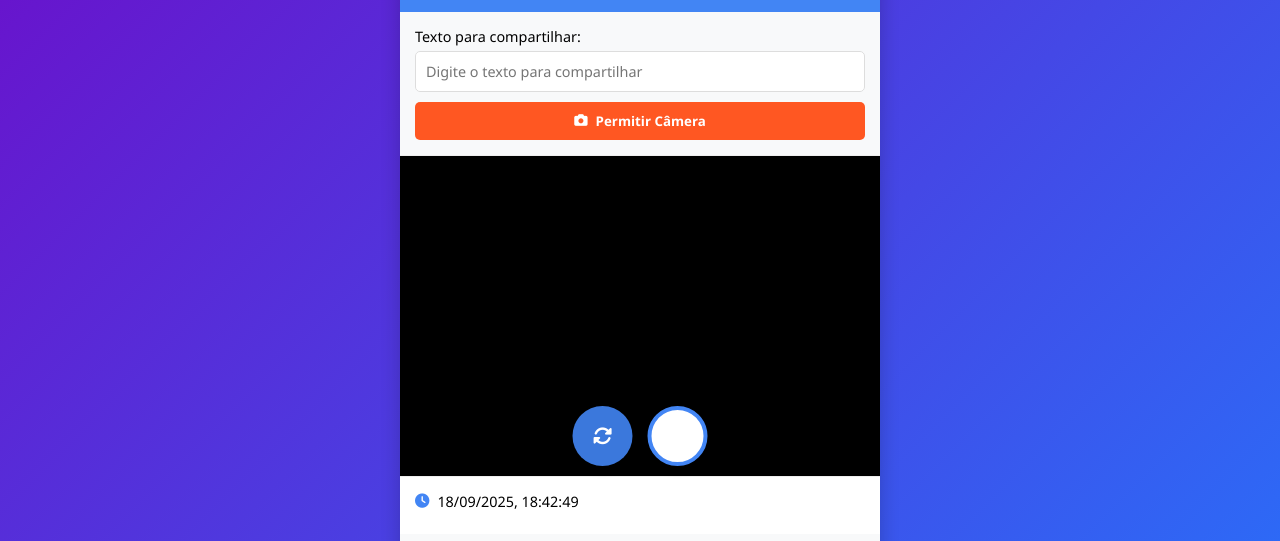
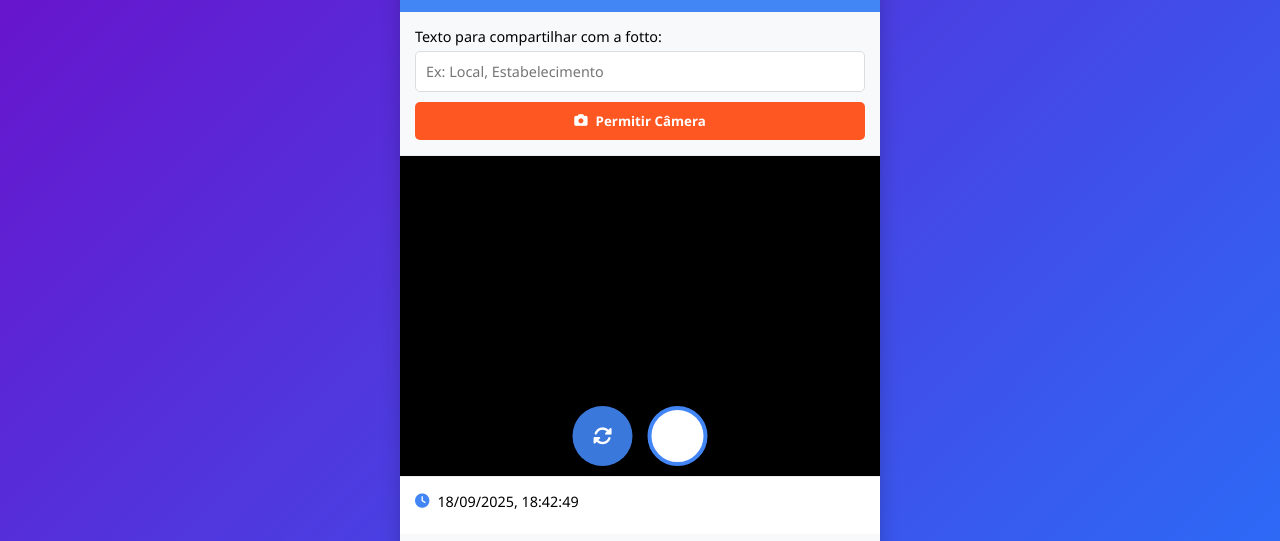
Before and after one commit to jonatasandrade8/GeoPhoto, a plain HTML site: page index.html in a window 1280 px wide. Shown: the part 90-631 px from the top of the page. Drawn offline with Linux system fonts and the light colour scheme.

Commit message:
Update index.html

```diff
--- a/index.html
+++ b/index.html
@@ -257,8 +257,8 @@
 
     <div class="user-config">
       <div class="config-group">
-        <label for="share-text">Texto para compartilhar:</label>
-        <input type="text" id="share-text" placeholder="Digite o texto para compartilhar">
+        <label for="share-text">Texto para compartilhar com a fotto:</label>
+        <input type="text" id="share-text" placeholder="Ex: Local, Estabelecimento">
       </div>
       <div class="permission-buttons">
         <button class="permission-btn camera-permission" id="request-camera">
```
